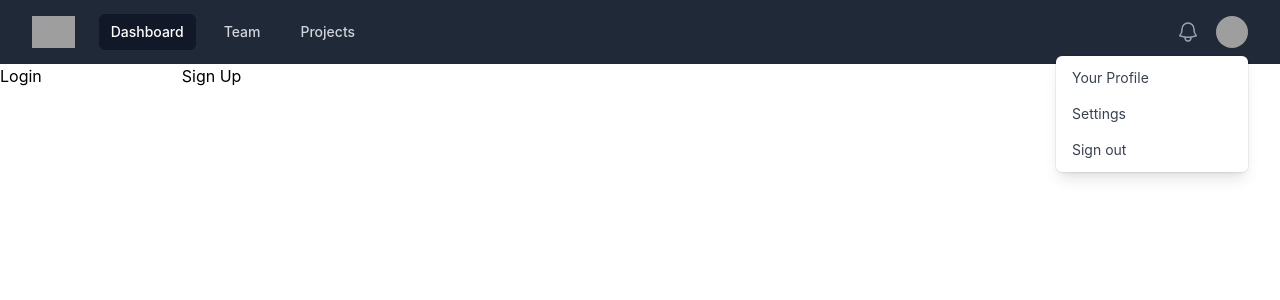
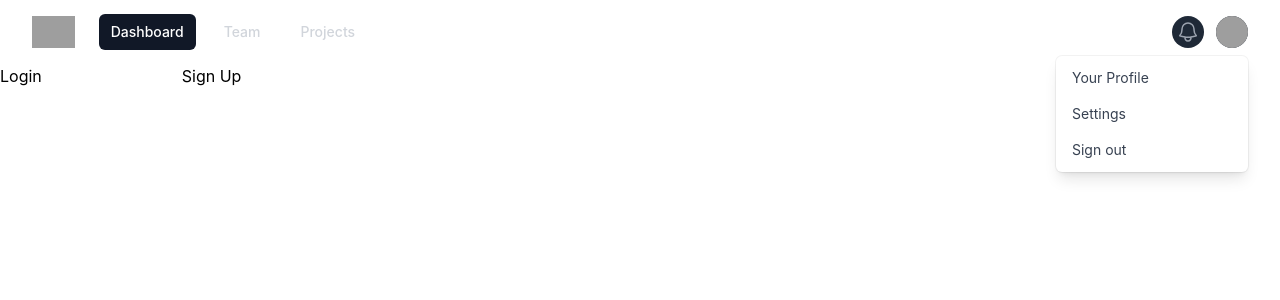
Before and after one commit to Silicon-Smugglers/Front-End, a React (Create React App) app: page / in a window 1280 px wide. Shown: the top 300 px of the page. Built offline with nearby package versions, Linux system fonts and the light colour scheme; grey boxes are pictures that could not be loaded.

Commit message:
add different colour to navbar

```diff
--- a/src/pages/Home.js
+++ b/src/pages/Home.js
@@ -4,7 +4,7 @@ const Home = () => {
   return (
     <div>
       {/*Navigation Bar*/}
-      <nav class="bg-gray-800">
+      <nav class="bg-white">
         <div class="mx-auto max-w-7xl px-2 sm:px-6 lg:px-8">
           <div class="relative flex h-16 items-center justify-between">
             <div class="absolute inset-y-0 left-0 flex items-center sm:hidden">
```
